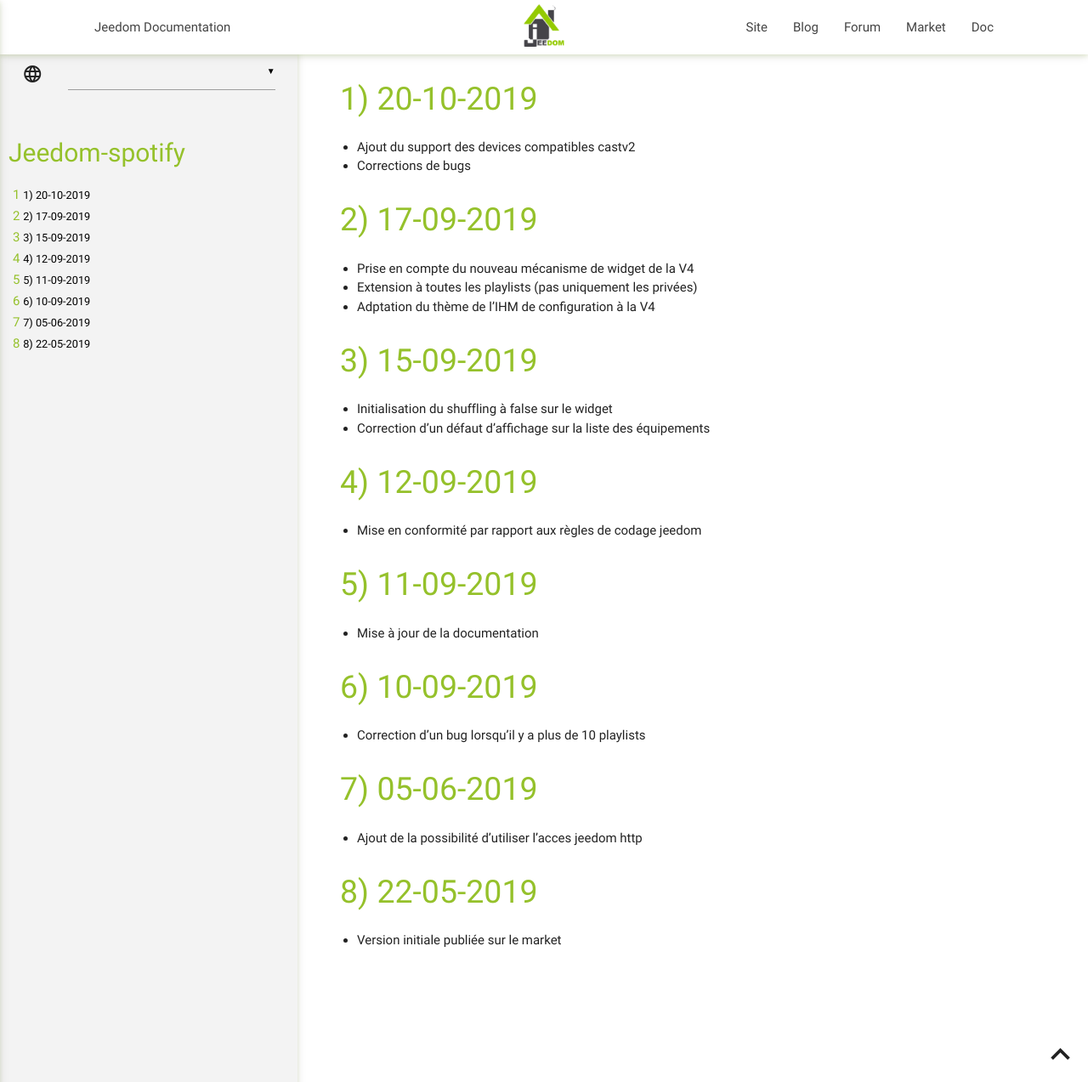
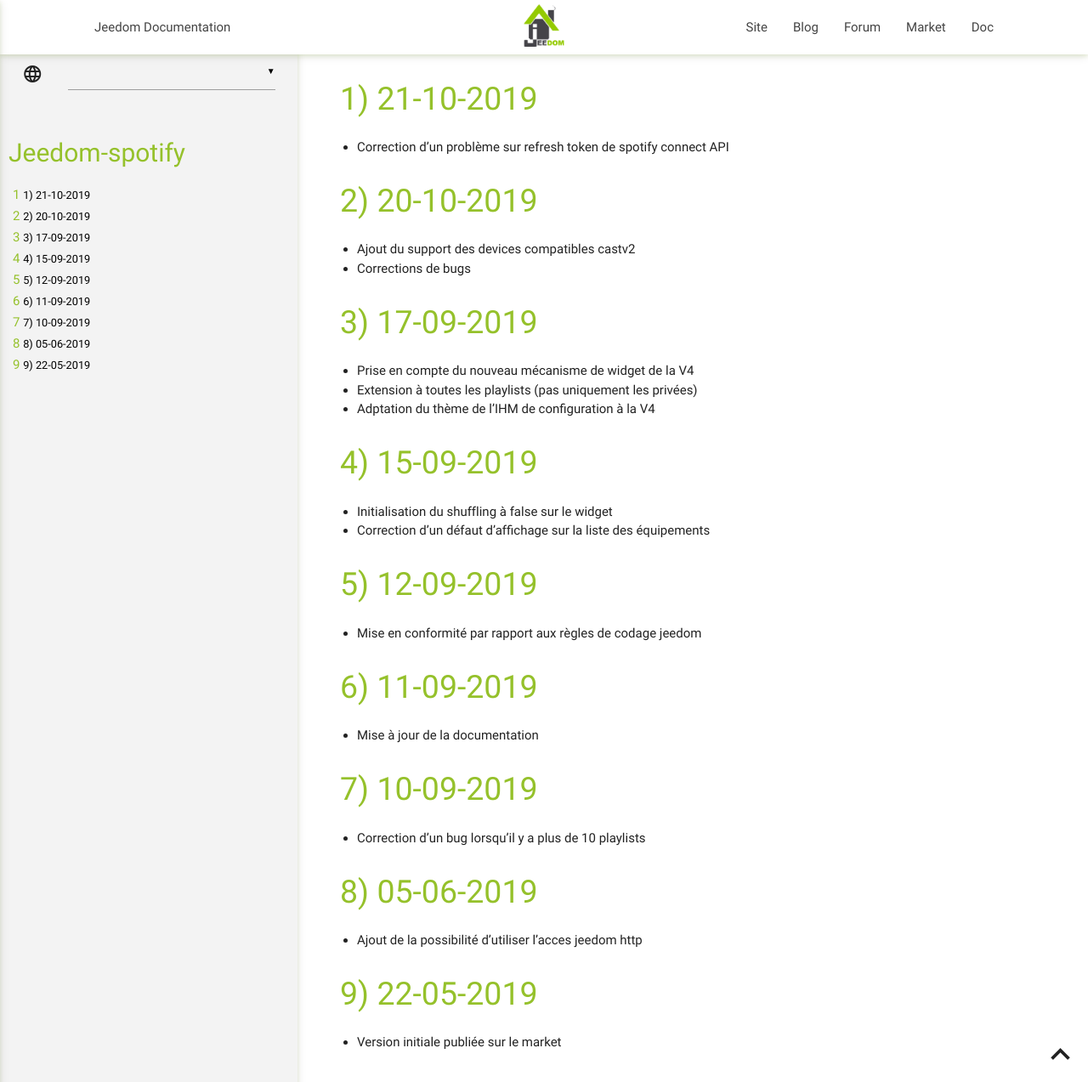
Before and after one commit to lucguinchard/jeedom-plugin-spotify, a Jekyll site: the page built from docs/fr_FR/changelog.md, in a window 1280 px wide and 1273 px high. Shown: the whole window at 85% size. Built offline with Jekyll 4.4.1, drawn with Linux system fonts in a browser that asks for light colours; our own code applies the rules of GitHub Pages for plain Markdown files.

Commit message:
21-10-2019 Correction refresh token API

```diff
--- a/docs/fr_FR/changelog.md
+++ b/docs/fr_FR/changelog.md
@@ -1,3 +1,7 @@
+# 21-10-2019
+
+- Correction d'un problème sur refresh token de spotify connect API
+
 # 20-10-2019
 
 - Ajout du support des devices compatibles castv2
```
Also changed, not shown: docs/fr_FR/index.md (+3 -1 lines), docs/assets/images/cookie.png (added), 1 other file.
